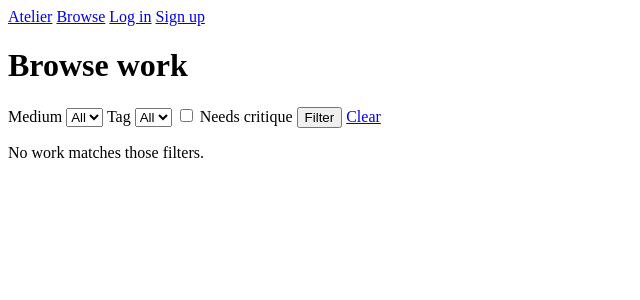
After one commit to avarudrum/critique-me-art-web, a Django app: page /artwork/browse/ in a window 1280 px wide. The commit adds this page. Shown: the top 300 px of the page, without its empty margins (0-640 px from the left). Run offline with Django 5.2, Linux system fonts and the light colour scheme; data that the repository does not hold is empty.

Commit message:
feat: Added rbowse page with medium, tag, and status filtering. Works between multiple profiles.

```diff
--- a/artworks/urls.py
+++ b/artworks/urls.py
@@ -3,5 +3,6 @@ from . import views
 
 urlpatterns = [
     path('upload/', views.upload_artwork, name='upload_artwork'),
+    path('browse/', views.browse, name='browse'),
     path('<int:pk>/', views.artwork_detail, name='artwork_detail'),
 ]
--- a/artworks/views.py
+++ b/artworks/views.py
@@ -1,8 +1,45 @@
 from django.contrib.auth.decorators import login_required
 from django.shortcuts import render, redirect, get_object_or_404
 from .forms import ArtworkForm, CritiqueRequestForm
-from .models import Artwork
+from .models import Artwork, Tag
+from core.constants import FOCUS_AREAS
 
+def browse(request):
+    # Prevents n+1 query problem.
+    # Optimizes database queries by fetching related user and tags in a single query.
+    artworks = Artwork.objects.select_related('user').prefetch_related('tags')
+
+    # Reading query parameters from the request to filter artworks based on medium, tag, and critique status.
+    medium = request.GET.get('medium', '').strip()
+    tag_id = request.GET.get('tag', '').strip()
+    needs_critique = request.GET.get('needs_critique')
+
+    # Conditionally filter artworks based on the provided query parameters.
+    if medium:
+        # Case insensitive filtering for medium.
+        artworks = artworks.filter(medium__iexact=medium)
+
+    if tag_id.isdigit():
+        # Gaurds against invalid tag IDs by checking if it is a digit before filtering.
+        artworks = artworks.filter(tags__id=int(tag_id))
+
+    if needs_critique:
+        artworks = artworks.filter(critique_status='open')
+
+    mediums = (
+        Artwork.objects.values_list('medium', flat=True)
+        .distinct()
+        .order_by('medium')
+    )
+
+    return render(request, 'artworks/browse.html', {
+        'artworks': artworks,
+        'tags': Tag.objects.all().order_by('category', 'name'),
+        'mediums': mediums,
+        'selected_medium': medium,
+        'selected_tag': tag_id,
+        'needs_critique': needs_critique,
+    })
 
 @login_required
 def upload_artwork(request):
--- /dev/null
+++ b/templates/artworks/browse.html
@@ -0,0 +1,60 @@
+{% extends 'base.html' %}
+
+{% block title %}Browse — Atelier{% endblock %}
+
+{% block content %}
+    <h1>Browse work</h1>
+
+    <form method="get">
+        <label for="medium">Medium</label>
+        <select name="medium" id="medium">
+            <option value="">All</option>
+            {% for m in mediums %}
+                <option value="{{ m }}" {% if m == selected_medium %}selected{% endif %}>
+                    {{ m }}
+                </option>
+            {% endfor %}
+        </select>
+
+        <label for="tag">Tag</label>
+        <select name="tag" id="tag">
+            <option value="">All</option>
+            {% for tag in tags %}
+                <option value="{{ tag.id }}" {% if tag.id|stringformat:"s" == selected_tag %}selected{% endif %}>
+                    {{ tag.name }}
+                </option>
+            {% endfor %}
+        </select>
+
+        <label>
+            <input type="checkbox" name="needs_critique" value="1"
+                   {% if needs_critique %}checked{% endif %}>
+            Needs critique
+        </label>
+
+        <button type="submit">Filter</button>
+        <a href="{% url 'browse' %}">Clear</a>
+    </form>
+
+    <div>
+        {% for artwork in artworks %}
+            <article>
+                <a href="{% url 'artwork_detail' artwork.pk %}">
+                    <img src="{{ artwork.image.url }}" alt="{{ artwork.title }}"
+                         style="max-width: 240px;">
+                </a>
+                <h2>
+                    <a href="{% url 'artwork_detail' artwork.pk %}">{{ artwork.title }}</a>
+                </h2>
+                <p>{{ artwork.user.username }} · {{ artwork.medium }}</p>
+                {% if artwork.critique_request.focus_areas %}
+                    <p>Wants feedback on:
+                        {{ artwork.critique_request.focus_areas|join:", " }}
+                    </p>
+                {% endif %}
+            </article>
+        {% empty %}
+            <p>No work matches those filters.</p>
+        {% endfor %}
+    </div>
+{% endblock %}
--- a/templates/base.html
+++ b/templates/base.html
@@ -8,6 +8,7 @@
 <body>
     <nav>
         <a href="{% url 'home' %}">Atelier</a>
+        <a href="{% url 'browse' %}">Browse</a>
         {% if user.is_authenticated %}
             <a href="{% url 'upload_artwork' %}">Upload</a>
             <span>{{ user.username }}</span>
```
